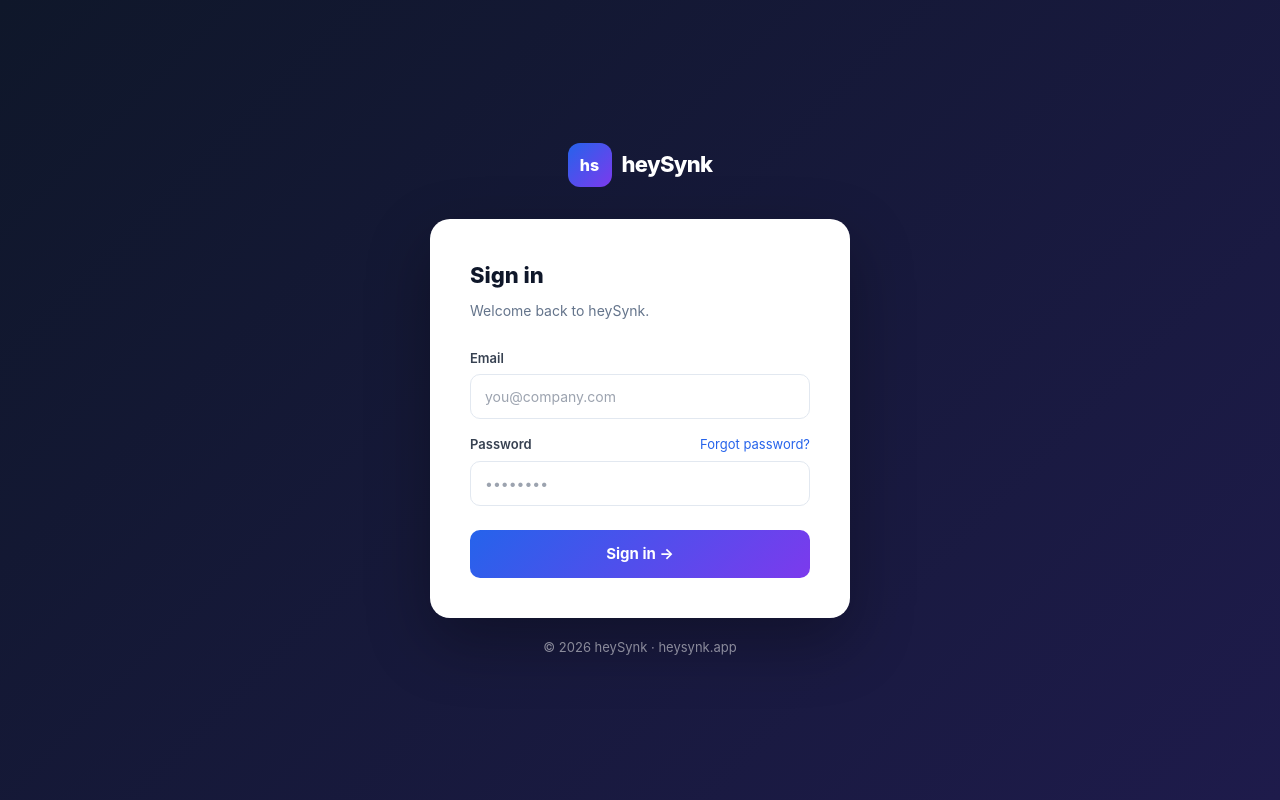
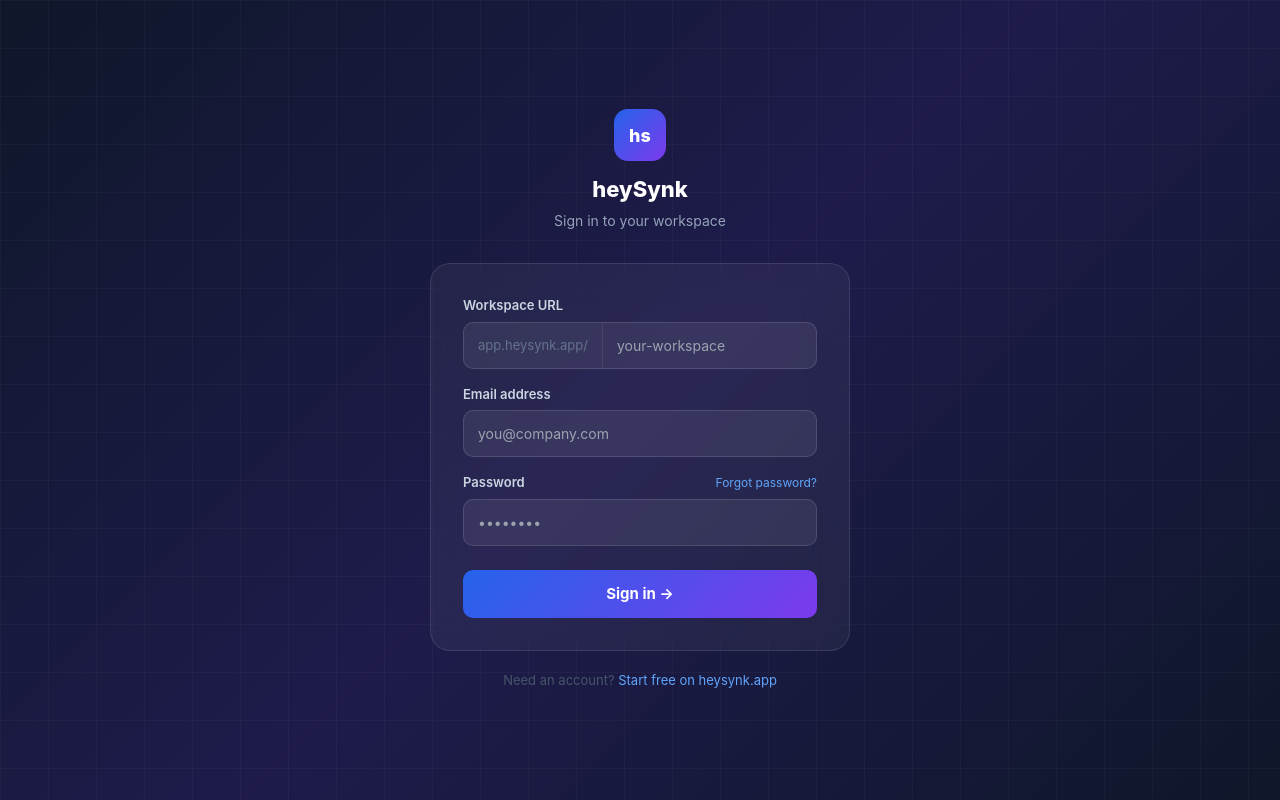
Before and after one commit to malviyaabhi-ui/heysynk-app, a Next.js app: page /login in a window 1280 px wide. Built offline with nearby package versions, Linux system fonts and the light colour scheme; no server answers.

Commit message:
feat: login page + root redirect + inbox placeholder

```diff
--- a/app/(auth)/login/page.tsx
+++ b/app/(auth)/login/page.tsx
@@ -1,112 +1,85 @@
 'use client'
+export const dynamic = 'force-dynamic'
 import { useState } from 'react'
 import { useRouter } from 'next/navigation'
 import { createClient } from '@/lib/supabase/client'
-import Link from 'next/link'
 
 export default function LoginPage() {
   const router = useRouter()
+  const supabase = createClient()
+
+  const [slug, setSlug] = useState('')
   const [email, setEmail] = useState('')
   const [password, setPassword] = useState('')
   const [error, setError] = useState('')
   const [loading, setLoading] = useState(false)
-  const [resetMode, setResetMode] = useState(false)
-  const [resetSent, setResetSent] = useState(false)
 
   async function handleLogin(e: React.FormEvent) {
     e.preventDefault()
+    setError('')
     setLoading(true)
-    setError('')
-    const supabase = createClient()
-    const { error } = await supabase.auth.signInWithPassword({ email, password })
-    if (error) {
-      setError('Invalid email or password')
-      setLoading(false)
-      return
-    }
-    // Get workspace slug
+    try {
+      const { data: authData, error: authError } = await supabase.auth.signInWithPassword({ email, password })
+      if (authError) throw new Error('Invalid email or password')
       const { data: agent } = await supabase
         .from('agents')
-      .select('workspaces(slug)')
-      .eq('email', email)
+        .select('id, workspaces(slug)')
+        .eq('user_id', authData.user.id)
         .single()
-    const slug = (agent?.workspaces as any)?.slug
-    router.push(slug ? `/${slug}/inbox` : '/')
+      if (!agent) throw new Error('Agent not found')
+      const workspaceSlug = (agent.workspaces as any)?.slug
+      if (workspaceSlug !== slug.toLowerCase().trim()) throw new Error('Workspace not found. Check your workspace URL.')
+      router.push(`/${workspaceSlug}/inbox`)
+    } catch (err: any) {
+      setError(err.message)
+    } finally {
+      setLoading(false)
+    }
   }
 
-  async function handleReset(e: React.FormEvent) {
-    e.preventDefault()
-    setLoading(true)
-    await fetch('/api/email/reset-password', {
-      method: 'POST',
-      headers: { 'Content-Type': 'application/json' },
-      body: JSON.stringify({ email }),
-    })
-    setResetSent(true)
-    setLoading(false)
+  const inp: React.CSSProperties = {
+    width: '100%', padding: '12px 14px', boxSizing: 'border-box',
+    background: 'rgba(255,255,255,0.07)', border: '1px solid rgba(255,255,255,0.12)',
+    borderRadius: 10, outline: 'none', color: '#fff', fontSize: 14,
   }
 
   return (
-    <div style={{ minHeight: '100vh', background: 'linear-gradient(135deg,#0F172A,#1E1B4B)', display: 'flex', alignItems: 'center', justifyContent: 'center', padding: '24px' }}>
-      <div style={{ width: '100%', maxWidth: 420 }}>
-        {/* Logo */}
+    <div style={{ minHeight: '100vh', background: 'linear-gradient(135deg,#0F172A 0%,#1E1B4B 50%,#0F172A 100%)', display: 'flex', alignItems: 'center', justifyContent: 'center', padding: 24, fontFamily: '-apple-system,BlinkMacSystemFont,"Segoe UI",sans-serif' }}>
+      <div style={{ position: 'fixed', inset: 0, backgroundImage: 'linear-gradient(rgba(255,255,255,0.03) 1px,transparent 1px),linear-gradient(90deg,rgba(255,255,255,0.03) 1px,transparent 1px)', backgroundSize: '48px 48px', pointerEvents: 'none' }} />
+      <div style={{ position: 'relative', zIndex: 1, width: '100%', maxWidth: 420 }}>
         <div style={{ textAlign: 'center', marginBottom: 32 }}>
-          <div style={{ display: 'inline-flex', alignItems: 'center', gap: 10 }}>
-            <div style={{ width: 44, height: 44, background: 'linear-gradient(135deg,#2563EB,#7C3AED)', borderRadius: 12, display: 'flex', alignItems: 'center', justifyContent: 'center', fontSize: 16, fontWeight: 800, color: '#fff' }}>hs</div>
-            <span style={{ fontSize: 22, fontWeight: 800, color: '#fff', letterSpacing: '-0.03em' }}>heySynk</span>
+          <div style={{ display: 'inline-flex', alignItems: 'center', justifyContent: 'center', width: 52, height: 52, borderRadius: 14, background: 'linear-gradient(135deg,#2563EB,#7C3AED)', fontSize: 18, fontWeight: 800, color: '#fff', marginBottom: 12 }}>hs</div>
+          <div style={{ color: '#fff', fontSize: 22, fontWeight: 800 }}>heySynk</div>
+          <div style={{ color: '#94A3B8', fontSize: 14, marginTop: 4 }}>Sign in to your workspace</div>
+        </div>
+        <div style={{ background: 'rgba(255,255,255,0.05)', border: '1px solid rgba(255,255,255,0.1)', borderRadius: 20, padding: 32, backdropFilter: 'blur(20px)' }}>
+          <form onSubmit={handleLogin}>
+            <div style={{ marginBottom: 16 }}>
+              <label style={{ display: 'block', fontSize: 13, fontWeight: 600, color: '#CBD5E1', marginBottom: 6 }}>Workspace URL</label>
+              <div style={{ display: 'flex', alignItems: 'center', background: 'rgba(255,255,255,0.07)', border: '1px solid rgba(255,255,255,0.12)', borderRadius: 10, overflow: 'hidden' }}>
+                <span style={{ padding: '12px 14px', fontSize: 13, color: '#64748B', whiteSpace: 'nowrap', borderRight: '1px solid rgba(255,255,255,0.08)' }}>app.heysynk.app/</span>
+                <input type="text" placeholder="your-workspace" value={slug} onChange={e => setSlug(e.target.value)} required style={{ flex: 1, padding: '12px 14px', background: 'transparent', border: 'none', outline: 'none', color: '#fff', fontSize: 14 }} />
               </div>
             </div>
-
-        <div style={{ background: '#fff', borderRadius: 20, padding: 40, boxShadow: '0 24px 64px rgba(0,0,0,0.3)' }}>
-          {resetSent ? (
-            <div style={{ textAlign: 'center' }}>
-              <div style={{ fontSize: 40, marginBottom: 16 }}>📬</div>
-              <h2 style={{ fontSize: 20, fontWeight: 700, color: '#0F172A', margin: '0 0 12px' }}>Check your email</h2>
-              <p style={{ fontSize: 14, color: '#64748B', lineHeight: 1.6 }}>We sent a password reset link to <strong>{email}</strong>. It expires in 1 hour.</p>
-              <button onClick={() => { setResetMode(false); setResetSent(false) }} style={{ marginTop: 24, fontSize: 14, color: '#2563EB', background: 'none', border: 'none', cursor: 'pointer' }}>← Back to login</button>
+            <div style={{ marginBottom: 16 }}>
+              <label style={{ display: 'block', fontSize: 13, fontWeight: 600, color: '#CBD5E1', marginBottom: 6 }}>Email address</label>
+              <input type="email" placeholder="you@company.com" value={email} onChange={e => setEmail(e.target.value)} required style={inp} />
             </div>
-          ) : resetMode ? (
-            <>
-              <h2 style={{ fontSize: 22, fontWeight: 800, color: '#0F172A', margin: '0 0 8px' }}>Reset password</h2>
-              <p style={{ fontSize: 14, color: '#64748B', margin: '0 0 28px' }}>Enter your email and we'll send a reset link.</p>
-              <form onSubmit={handleReset}>
-                <label style={{ display: 'block', fontSize: 13, fontWeight: 600, color: '#374151', marginBottom: 6 }}>Email</label>
-                <input type="email" value={email} onChange={e => setEmail(e.target.value)} required placeholder="you@company.com"
-                  style={{ width: '100%', padding: '11px 14px', borderRadius: 10, border: '1.5px solid #E2E8F0', fontSize: 14, boxSizing: 'border-box', outline: 'none', marginBottom: 20 }} />
-                <button type="submit" disabled={loading}
-                  style={{ width: '100%', padding: '13px', background: 'linear-gradient(135deg,#2563EB,#7C3AED)', color: '#fff', border: 'none', borderRadius: 10, fontSize: 15, fontWeight: 700, cursor: loading ? 'not-allowed' : 'pointer', opacity: loading ? 0.7 : 1 }}>
-                  {loading ? 'Sending…' : 'Send reset link'}
-                </button>
-              </form>
-              <button onClick={() => setResetMode(false)} style={{ marginTop: 16, fontSize: 14, color: '#2563EB', background: 'none', border: 'none', cursor: 'pointer', width: '100%', textAlign: 'center' }}>← Back to login</button>
-            </>
-          ) : (
-            <>
-              <h2 style={{ fontSize: 22, fontWeight: 800, color: '#0F172A', margin: '0 0 8px' }}>Sign in</h2>
-              <p style={{ fontSize: 14, color: '#64748B', margin: '0 0 28px' }}>Welcome back to heySynk.</p>
-              {error && (
-                <div style={{ background: '#FEF2F2', border: '1px solid #FECACA', borderRadius: 8, padding: '10px 14px', fontSize: 13, color: '#991B1B', marginBottom: 20 }}>{error}</div>
-              )}
-              <form onSubmit={handleLogin}>
-                <label style={{ display: 'block', fontSize: 13, fontWeight: 600, color: '#374151', marginBottom: 6 }}>Email</label>
-                <input type="email" value={email} onChange={e => setEmail(e.target.value)} required placeholder="you@company.com"
-                  style={{ width: '100%', padding: '11px 14px', borderRadius: 10, border: '1.5px solid #E2E8F0', fontSize: 14, boxSizing: 'border-box', outline: 'none', marginBottom: 16 }} />
+            <div style={{ marginBottom: 24 }}>
               <div style={{ display: 'flex', justifyContent: 'space-between', alignItems: 'center', marginBottom: 6 }}>
-                  <label style={{ fontSize: 13, fontWeight: 600, color: '#374151' }}>Password</label>
-                  <button type="button" onClick={() => setResetMode(true)} style={{ fontSize: 13, color: '#2563EB', background: 'none', border: 'none', cursor: 'pointer', padding: 0 }}>Forgot password?</button>
+                <label style={{ fontSize: 13, fontWeight: 600, color: '#CBD5E1' }}>Password</label>
+                <a href="/forgot-password" style={{ fontSize: 12, color: '#60A5FA', textDecoration: 'none' }}>Forgot password?</a>
               </div>
-                <input type="password" value={password} onChange={e => setPassword(e.target.value)} required placeholder="••••••••"
-                  style={{ width: '100%', padding: '11px 14px', borderRadius: 10, border: '1.5px solid #E2E8F0', fontSize: 14, boxSizing: 'border-box', outline: 'none', marginBottom: 24 }} />
-                <button type="submit" disabled={loading}
-                  style={{ width: '100%', padding: '13px', background: 'linear-gradient(135deg,#2563EB,#7C3AED)', color: '#fff', border: 'none', borderRadius: 10, fontSize: 15, fontWeight: 700, cursor: loading ? 'not-allowed' : 'pointer', opacity: loading ? 0.7 : 1 }}>
+              <input type="password" placeholder="••••••••" value={password} onChange={e => setPassword(e.target.value)} required style={inp} />
+            </div>
+            {error && <div style={{ background: 'rgba(239,68,68,0.1)', border: '1px solid rgba(239,68,68,0.3)', borderRadius: 8, padding: '10px 14px', marginBottom: 16, color: '#FCA5A5', fontSize: 13 }}>{error}</div>}
+            <button type="submit" disabled={loading} style={{ width: '100%', padding: 13, borderRadius: 10, border: 'none', background: loading ? 'rgba(37,99,235,0.5)' : 'linear-gradient(135deg,#2563EB,#7C3AED)', color: '#fff', fontSize: 15, fontWeight: 700, cursor: loading ? 'not-allowed' : 'pointer' }}>
               {loading ? 'Signing in…' : 'Sign in →'}
             </button>
           </form>
-            </>
-          )}
         </div>
-        <p style={{ textAlign: 'center', marginTop: 20, fontSize: 13, color: 'rgba(255,255,255,0.5)' }}>
-          © 2026 heySynk · <a href="https://heysynk.app" style={{ color: 'rgba(255,255,255,0.5)', textDecoration: 'none' }}>heysynk.app</a>
+        <p style={{ textAlign: 'center', marginTop: 20, fontSize: 13, color: '#475569' }}>
+          Need an account? <a href="https://heysynk.app" style={{ color: '#60A5FA', textDecoration: 'none' }}>Start free on heysynk.app</a>
         </p>
       </div>
     </div>
--- a/app/page.tsx
+++ b/app/page.tsx
@@ -1,20 +1,4 @@
 import { redirect } from 'next/navigation'
-import { createClient } from '@/lib/supabase/server'
-
-export default async function RootPage() {
-  const supabase = createClient()
-  const { data: { user } } = await supabase.auth.getUser()
-
-  if (user) {
-    const { data: agent } = await supabase
-      .from('agents')
-      .select('workspaces(slug)')
-      .eq('user_id', user.id)
-      .single()
-    if (agent?.workspaces) {
-      redirect(`/${(agent.workspaces as any).slug}/inbox`)
-    }
-  }
-
+export default function RootPage() {
   redirect('/login')
 }
--- a/lib/supabase/client.ts
+++ b/lib/supabase/client.ts
@@ -2,7 +2,7 @@
 
 export function createClient() {
   return createBrowserClient(
-    process.env.NEXT_PUBLIC_SUPABASE_URL!,
-    process.env.NEXT_PUBLIC_SUPABASE_ANON_KEY!
+    process.env.NEXT_PUBLIC_SUPABASE_URL || 'https://placeholder.supabase.co',
+    process.env.NEXT_PUBLIC_SUPABASE_ANON_KEY || 'placeholder-key'
   )
 }
```
Also changed, not shown: app/(app)/[workspace]/inbox/page.tsx (added, +38 -0 lines). Lines whose indentation alone changed are shown as unchanged.
